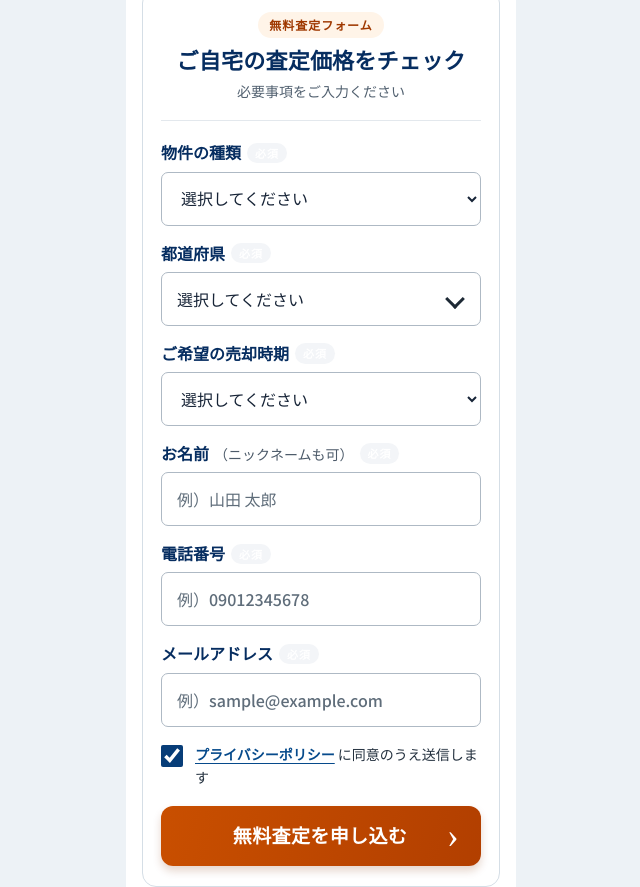
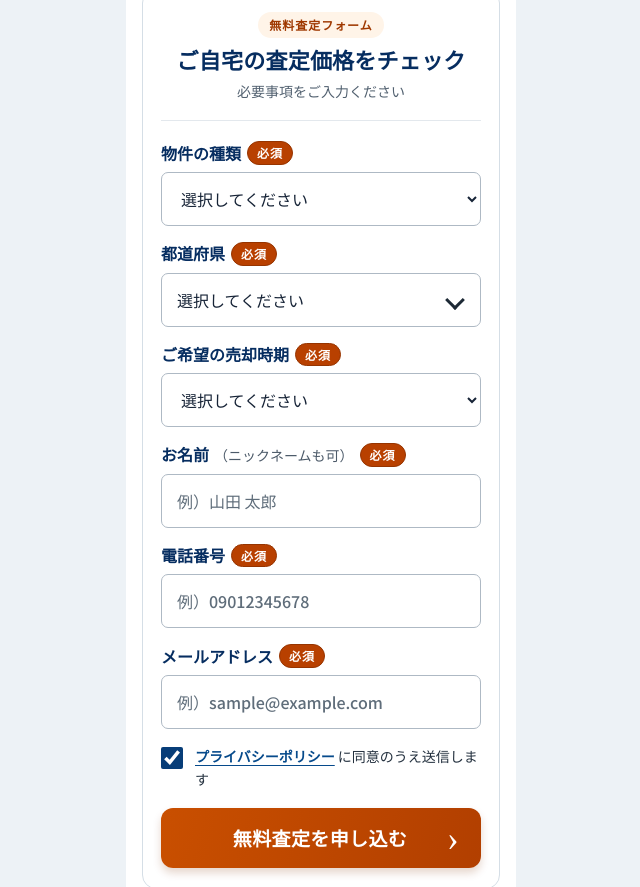
Before and after one commit to allpass-blip/leaseback, a plain HTML site: page variant-b/index.html in a window 1280 px wide. Shown: the part 809-1696 px from the top of the page, without its empty margins (319-959 px from the left). Drawn offline with Linux system fonts and the light colour scheme.

Commit message:
Increase required badge contrast

```diff
--- a/assets/variant-b/mobile.css
+++ b/assets/variant-b/mobile.css
@@ -168,9 +168,6 @@ body {
   border-radius: 3px;
   font-size: 14px;
   font-weight: 500;
-}
-.quick-form label small:not(.optional) {
-  background: #f3f5f8;
 }
 .quick-form select {
   width: 100%;
@@ -3442,15 +3439,16 @@ summary {
 .closing-inputs label > b > small {
   flex: 0 0 auto;
   margin: 0;
-  padding: 3px 8px;
-  border: 0;
+  padding: 3px 9px;
+  border: 1px solid #963400;
   border-radius: 999px;
-  background: var(--cta-orange-deep);
+  background: #b84000;
   color: #fff;
-  font-size: 11px;
+  font-size: 12px;
   font-weight: 700;
   letter-spacing: 0.08em;
   line-height: 1.3;
+  opacity: 1;
 }
 
 .quick-form select,
--- a/variant-b/index.html
+++ b/variant-b/index.html
@@ -17,7 +17,7 @@
       href="https://fonts.googleapis.com/css2?family=Noto+Sans+JP:wght@400;500;600;700&family=Noto+Serif+JP:wght@500;600;700&display=swap"
       rel="stylesheet"
     />
-    <link rel="stylesheet" href="/assets/variant-b/mobile.css?v=20260720c" />
+    <link rel="stylesheet" href="/assets/variant-b/mobile.css?v=20260720d" />
     <link
       rel="preload"
       as="image"
```
